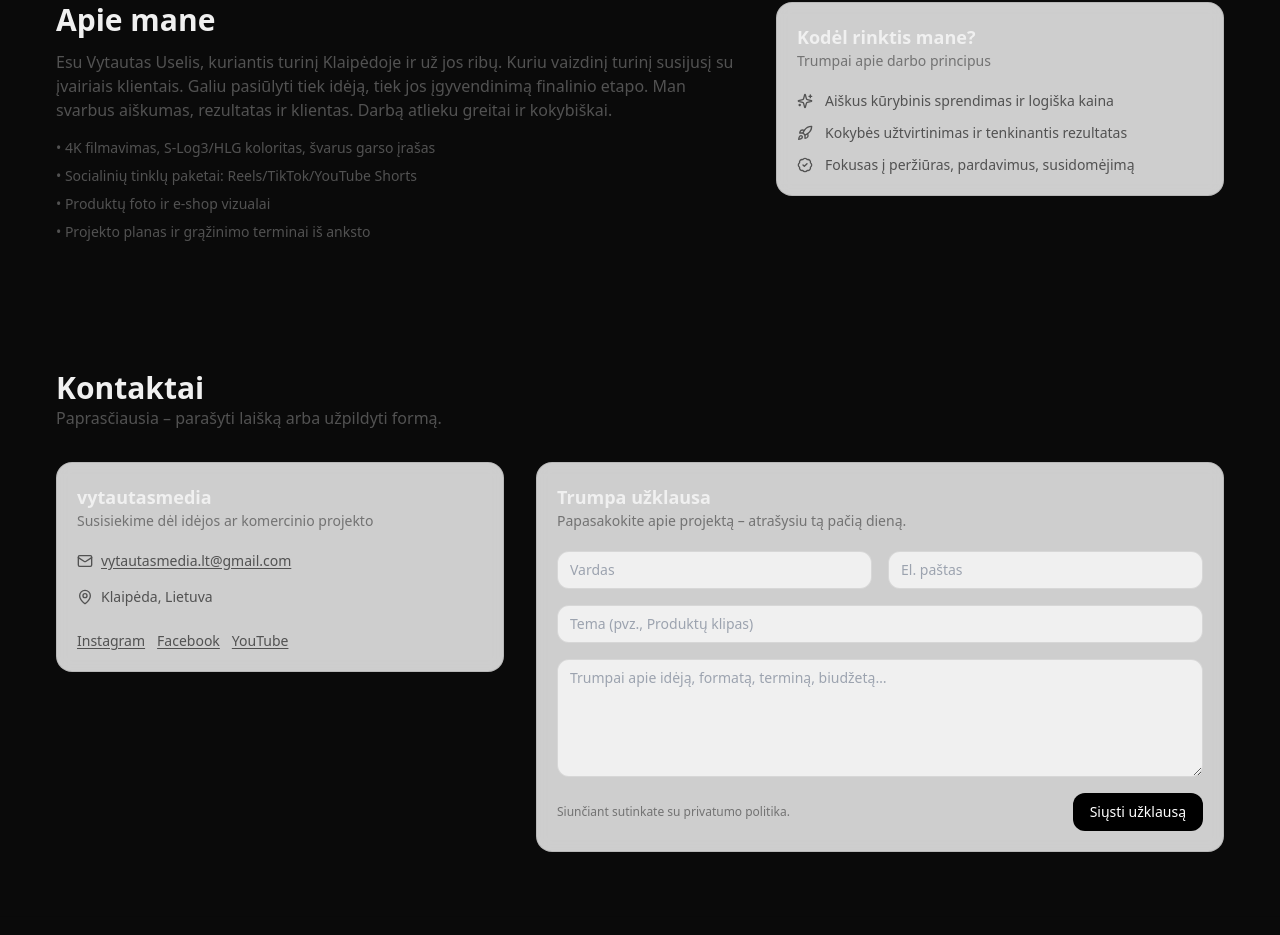
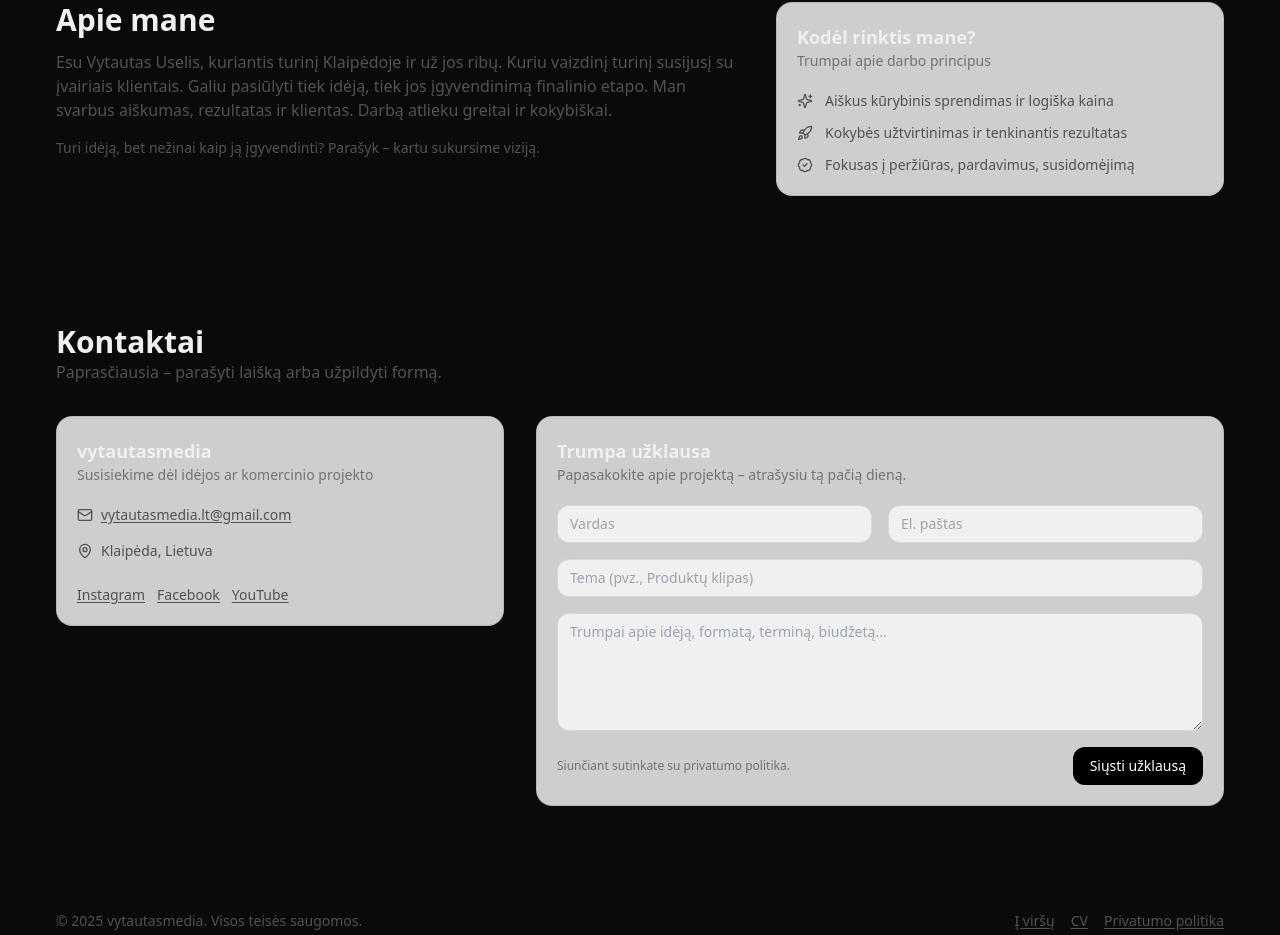
Before and after one commit to vytautasmedia/Vytautas-Portfolio, a React (Vite) app: page / in a window 1280 px wide. Shown: the part 2871-3806 px from the top of the page. Built offline with nearby package versions, Linux system fonts and the light colour scheme.

Commit message:
Update App.tsx

```diff
--- a/src/App.tsx
+++ b/src/App.tsx
@@ -470,12 +470,9 @@ export default function App() {
                 Darbą atlieku greitai ir kokybiškai.
 
               </p>
-              <ul className="mt-4 space-y-2 text-sm text-neutral-600 dark:text-neutral-300">
-                <li>• 4K filmavimas, S-Log3/HLG koloritas, švarus garso įrašas</li>
-                <li>• Socialinių tinklų paketai: Reels/TikTok/YouTube Shorts</li>
-                <li>• Produktų foto ir e-shop vizualai</li>
-                <li>• Projekto planas ir grąžinimo terminai iš anksto</li>
-              </ul>
+              <p className="mt-4 text-sm text-neutral-600 dark:text-neutral-300">
+  Turi idėją, bet nežinai kaip ją įgyvendinti? Parašyk – kartu sukursime viziją.
+</p>
             </div>
             <div className="md:col-span-2">
               <div className="card">
```
